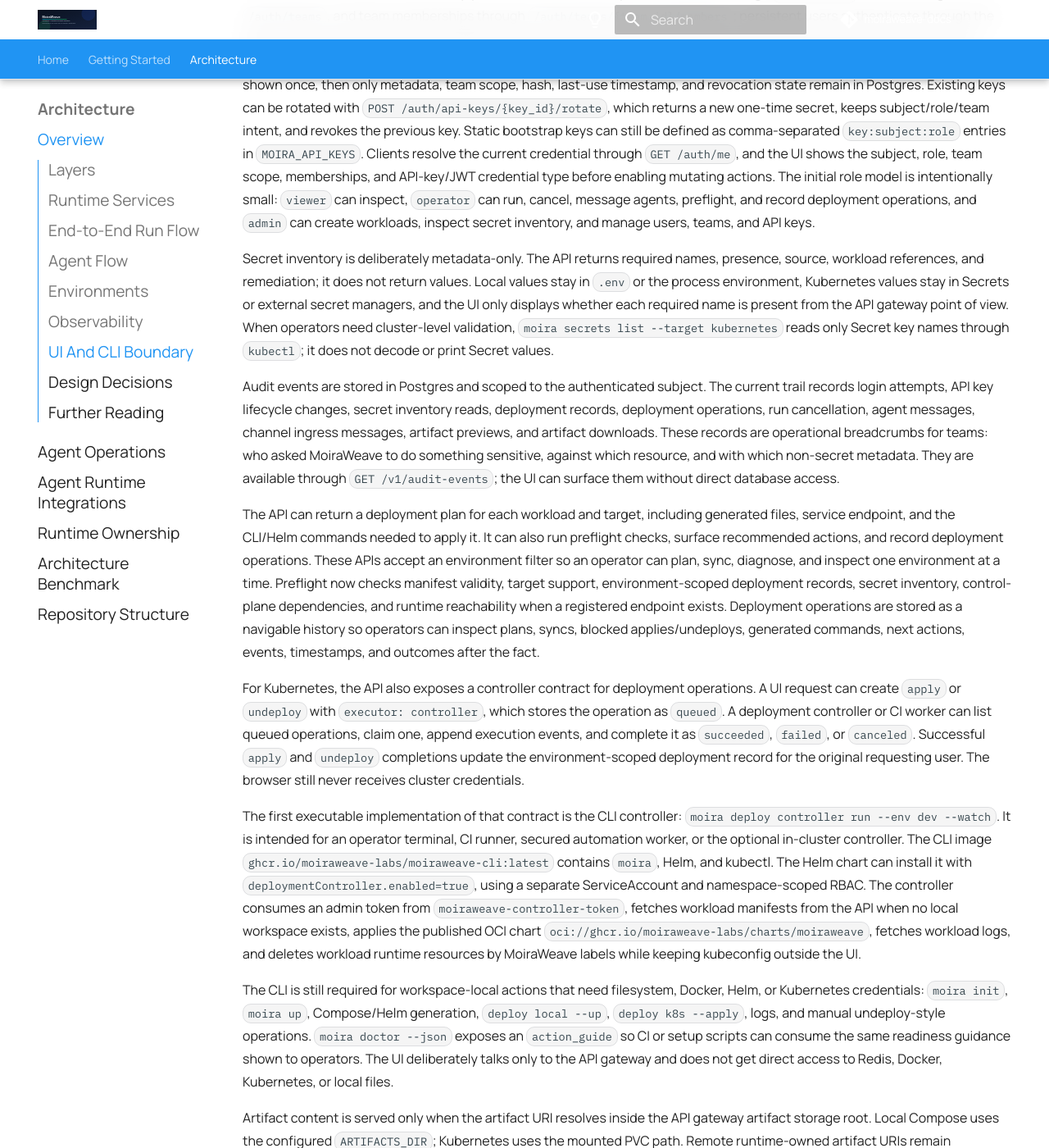
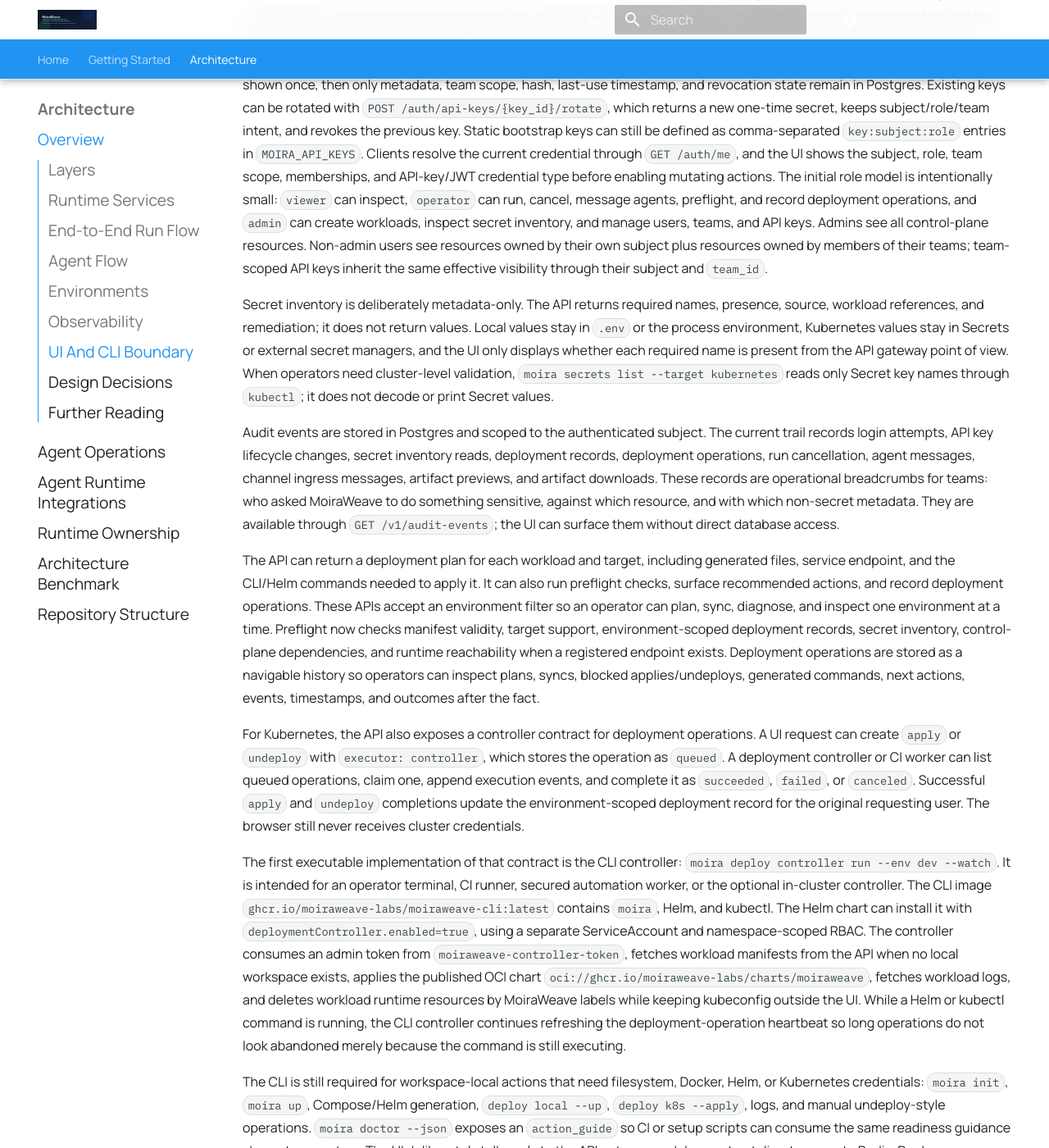
Before and after one commit to moiraweave-labs/moiraweave-docs, an MkDocs documentation site: the page built from docs/architecture.md, in a window 1280 px wide and 1400 px high, scrolled down 3896 px. Shown: the whole window at 82% size. Built offline with MkDocs 1.6.1 and Material for MkDocs 9.7.7, drawn with Linux system fonts in a browser that asks for light colours; comment, search, counter and statistics services are not loaded.

Commit message:
docs: document team scope and controller heartbeats

```diff
--- a/docs/architecture.md
+++ b/docs/architecture.md
@@ -176,6 +176,10 @@ credential type before enabling mutating actions. The initial role model is
 intentionally small: `viewer` can inspect, `operator` can run, cancel, message
 agents, preflight, and record deployment operations, and `admin` can create
 workloads, inspect secret inventory, and manage users, teams, and API keys.
+Admins see all control-plane resources. Non-admin users see resources owned by
+their own subject plus resources owned by members of their teams; team-scoped
+API keys inherit the same effective visibility through their subject and
+`team_id`.
 
 Secret inventory is deliberately metadata-only. The API returns required names,
 presence, source, workload references, and remediation; it does not return
@@ -227,7 +231,9 @@ namespace-scoped RBAC. The controller consumes an admin token from
 local workspace exists, applies the published OCI chart
 `oci://ghcr.io/moiraweave-labs/charts/moiraweave`, fetches workload logs, and
 deletes workload runtime resources by MoiraWeave labels while keeping kubeconfig
-outside the UI.
+outside the UI. While a Helm or kubectl command is running, the CLI controller
+continues refreshing the deployment-operation heartbeat so long operations do
+not look abandoned merely because the command is still executing.
 
 The CLI is still required for workspace-local actions that need filesystem,
 Docker, Helm, or Kubernetes credentials: `moira init`, `moira up`, Compose/Helm
```
Also changed, not shown: docs/quickstart.md (+4 -3 lines), docs/security-hardening.md (+6 -3 lines).
